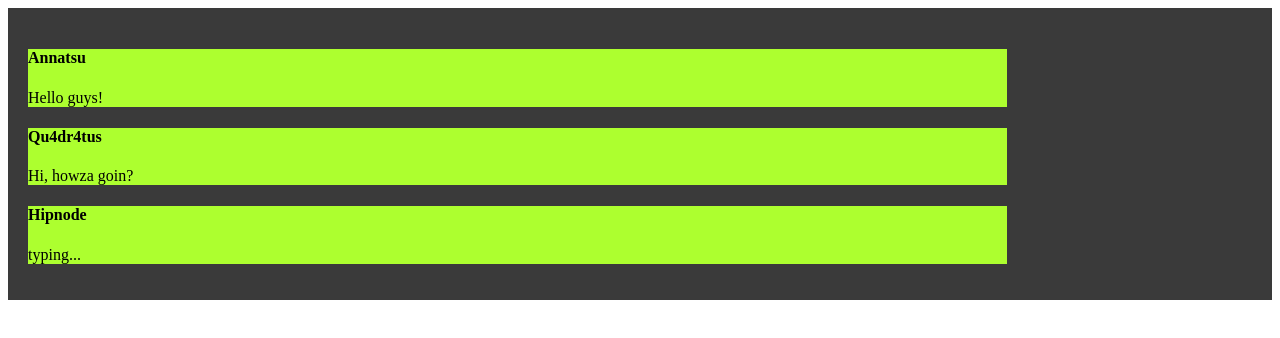
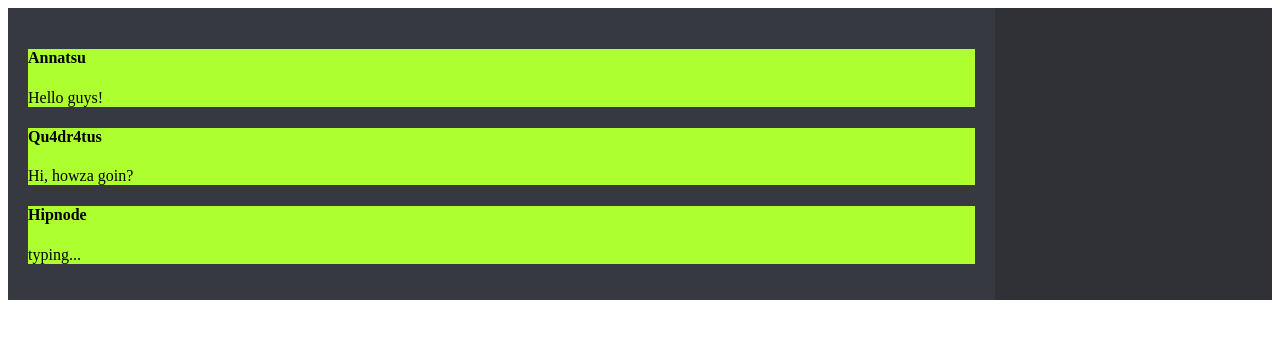
Before and after one commit to Annatsu/react-chat-client, a React (Create React App) app: page / in a window 1280 px wide. Shown: the top 338 px of the page. Built offline with nearby package versions, Linux system fonts and the light colour scheme; no server answers.

Commit message:
Edit the styling of the containers

```diff
--- a/src/components/Container.css
+++ b/src/components/Container.css
@@ -1,13 +1,15 @@
 div.app-container {
     display: flex;
-    padding: 20px;
-    background-color: #3a3a3a;
+    background-color: #36393f;
 }
 
 div.chat-container {
     flex: 8;
+    padding: 20px;
 }
 
 div.users-container {
     flex: 2;
+    background-color: #2f3136;
+    padding: 20px;
 }
```
